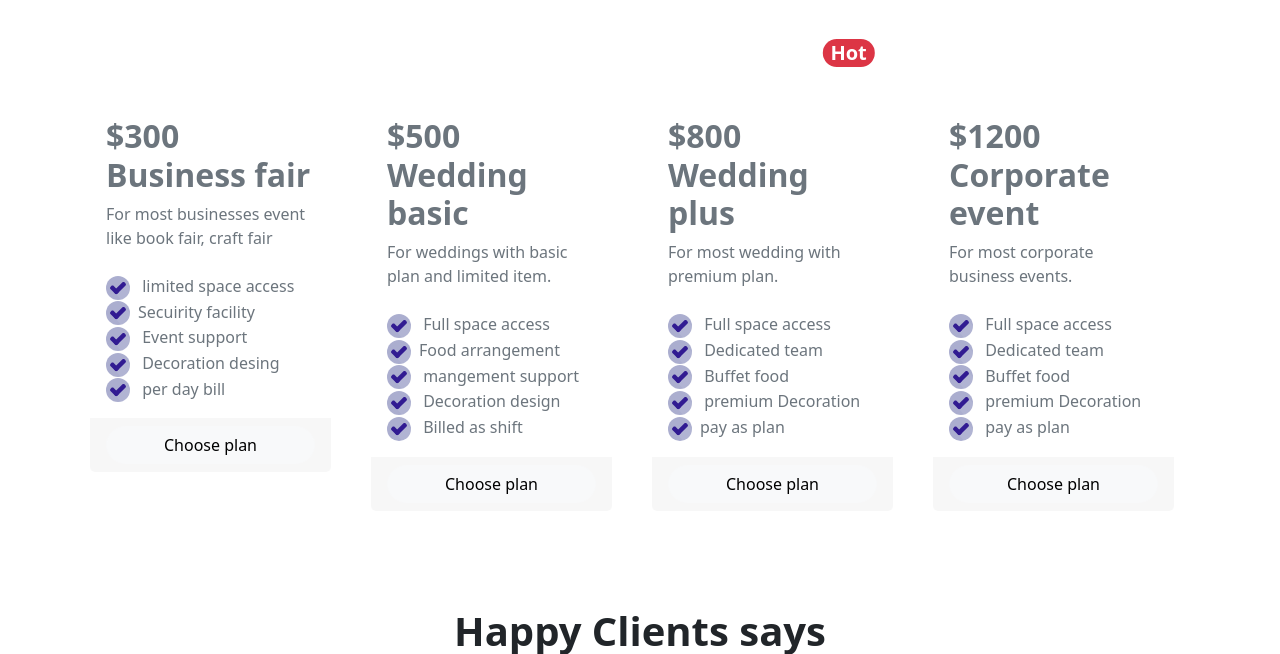
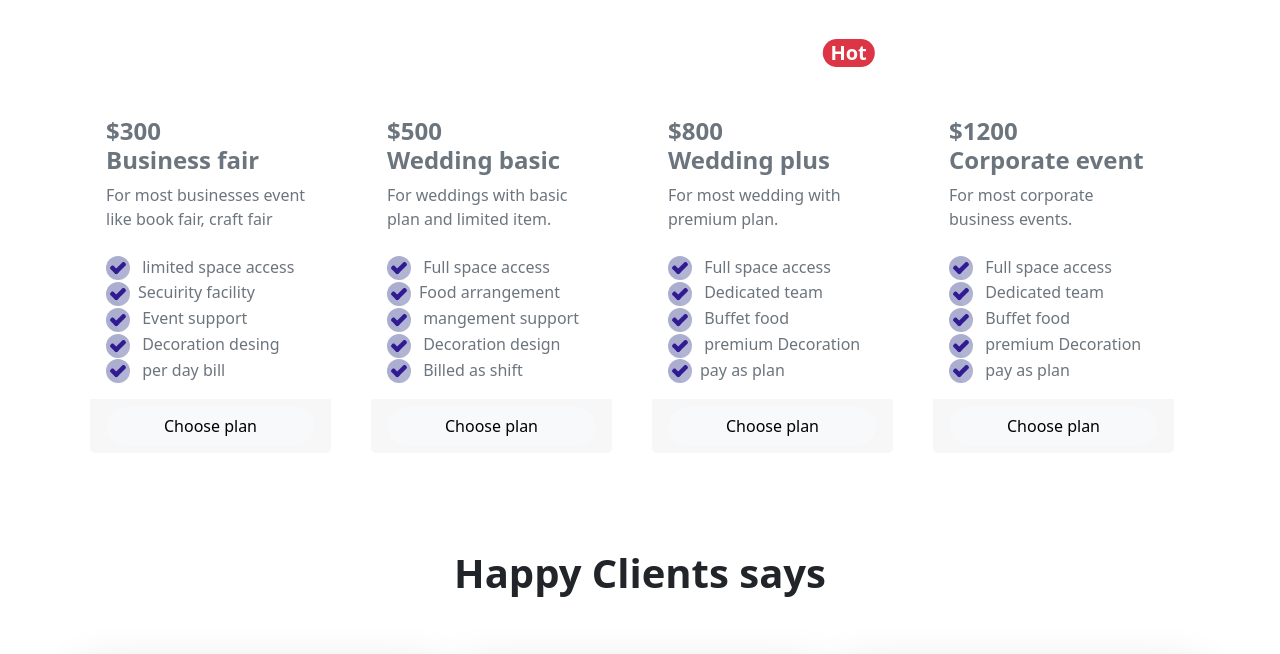
Before and after one commit to aknathweb/module-3-practice-1, a plain HTML site: page index.html in a window 1280 px wide. Shown: the part 1086-1740 px from the top of the page. Drawn offline with nearby package versions, Linux system fonts and the light colour scheme.

Commit message:
fix pricing table size

```diff
--- a/index.html
+++ b/index.html
@@ -140,7 +140,7 @@
             <div class="col-lg-3 col-12">
                 <div class="card border border-0 text-secondary animation px-2 py-5">
                     <div class="card-body">
-                        <h5 class="card-title fw-bolder h2">$300<br>Business fair</h5>
+                        <h5 class="card-title fw-bolder h4">$300<br>Business fair</span></h5>
                         <p class="card-text">For most businesses event like book fair, craft fair
                             <br><br>
                             <img src="icons/checked.svg" alt="" style="width:1.5rem;"><span class="ps-2"> limited space
@@ -165,7 +165,7 @@
             <div class="col-lg-3 col-12">
                 <div class="card border border-0 text-secondary animation px-2 py-5">
                     <div class="card-body">
-                        <h5 class="card-title fw-bolder h2">$500<br>Wedding basic</h5>
+                        <h5 class="card-title fw-bolder h4">$500<br>Wedding basic</h5>
                         <p class="card-text">For weddings with basic plan
 
                             and limited item.
@@ -193,7 +193,7 @@
             <div class="col-lg-3 col-12">
                 <div class="card border border-0 animation px-2 py-5 text-secondary">
                     <div class="card-body">
-                        <h5 class="card-title fw-bolder h2">$800<br>Wedding plus</h5>
+                        <h5 class="card-title fw-bolder h4">$800<br>Wedding plus</h5>
                         <p class="card-text">For most wedding with premium plan.
                             <br>
                             <br>
@@ -223,7 +223,7 @@
             <div class="col-lg-3 col-12">
                 <div class="card border border-0 text-secondary animation px-2 py-5">
                     <div class="card-body">
-                        <h5 class="card-title fw-bolder h2">$1200 <br>Corporate event</h5>
+                        <h5 class="card-title fw-bolder h4">$1200 <br>Corporate event</h5>
                         <p class="card-text">For most corporate business events.
                             <br><br>
                             <img src="icons/checked.svg" alt="" style="width:1.5rem;"><span class="ps-2"> Full space
@@ -303,7 +303,7 @@
         <seciton class="row my-5 text-center">
             <h2 class="fw-bolder">Frequently Asked Questions</h2>
         </seciton>
-        <section class="row my-5 flex-column-reverse flex-lg-row">
+        <section class="row my-5 flex-lg-row flex-column-reverse">
             <div class="col-lg-6 col-12">
                 <section class="row">
                     <div class="accordion" id="accordionExample">
@@ -374,7 +374,9 @@
                 </section>
             </div>
             <div class="col-lg-6 col-12">
-                <img src="images/people.png" class="img-fluid my-5 w-100" alt="">
+                <div class="row">
+                    <img src="images/people.png" class="img-fluid my-5 w-100" alt="">
+                </div>
             </div>
         </section>
         <!-- Frequently Asked Questions section end  -->
```
